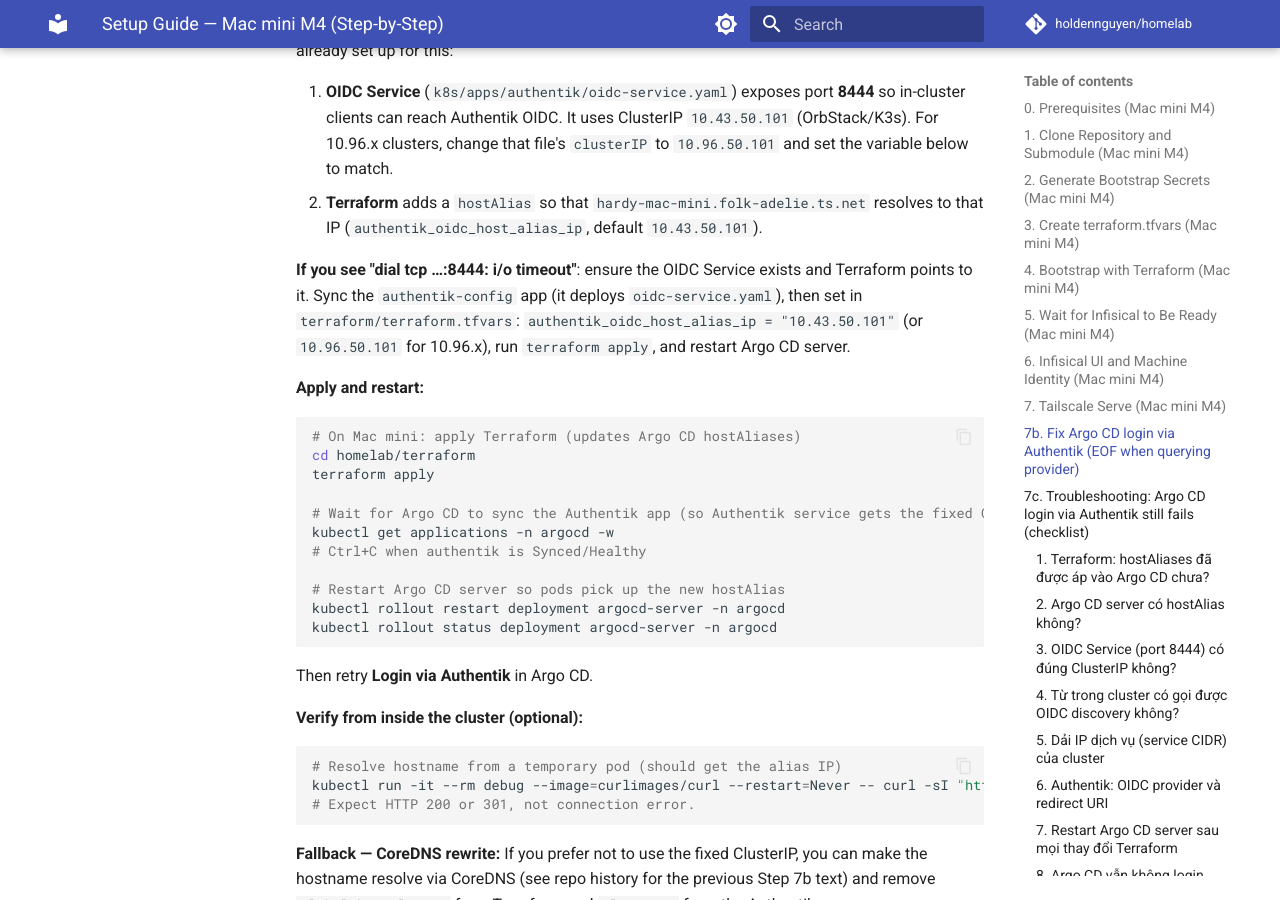
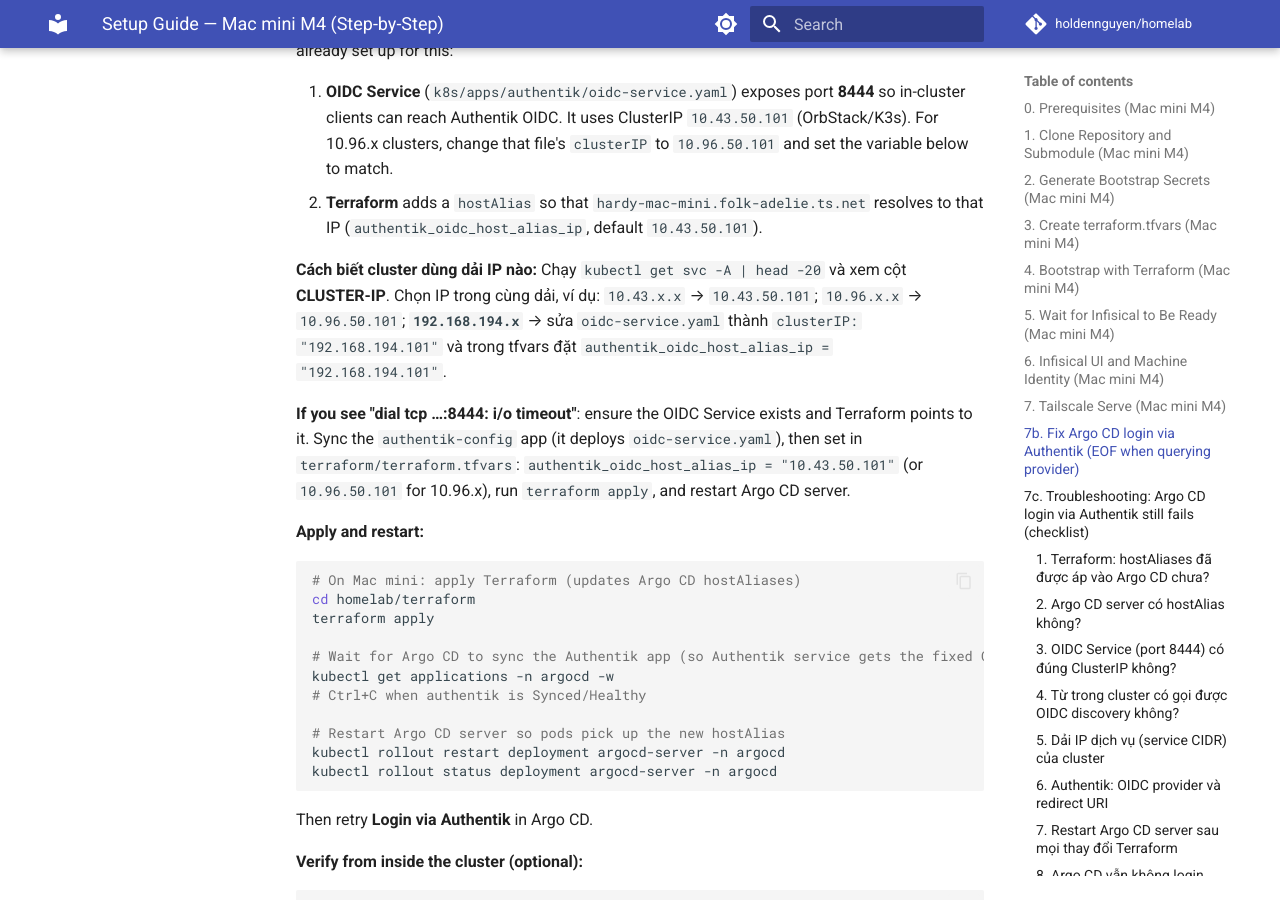
Before and after one commit to haingth77/homelab, an MkDocs documentation site: the page built from docs/getting-started/setup-mac-mini.md, in a window 1280 px wide and 900 px high, scrolled down 7236 px. Built offline with MkDocs 1.6.1 and Material for MkDocs 9.7.7, drawn with Linux system fonts in a browser that asks for light colours; comment, search, counter and statistics services are not loaded.

Commit message:
Update Authentik OIDC service documentation and Terraform variable descriptions to include support for 192.168.194.x CIDR. Clarified ClusterIP settings and troubleshooting steps for improved user guidance.

```diff
--- a/docs/getting-started/setup-mac-mini.md
+++ b/docs/getting-started/setup-mac-mini.md
@@ -252,6 +252,8 @@
 
 1. **OIDC Service** (`k8s/apps/authentik/oidc-service.yaml`) exposes port **8444** so in-cluster clients can reach Authentik OIDC. It uses ClusterIP `10.43.50.101` (OrbStack/K3s). For 10.96.x clusters, change that file's `clusterIP` to `10.96.50.101` and set the variable below to match.
 2. **Terraform** adds a `hostAlias` so that `hardy-mac-mini.folk-adelie.ts.net` resolves to that IP (`authentik_oidc_host_alias_ip`, default `10.43.50.101`).
+
+**Cách biết cluster dùng dải IP nào:** Chạy `kubectl get svc -A | head -20` và xem cột **CLUSTER-IP**. Chọn IP trong cùng dải, ví dụ: `10.43.x.x` → `10.43.50.101`; `10.96.x.x` → `10.96.50.101`; **`192.168.194.x`** → sửa `oidc-service.yaml` thành `clusterIP: "192.168.194.101"` và trong tfvars đặt `authentik_oidc_host_alias_ip = "192.168.194.101"`.
 
 
 **If you see "dial tcp …:8444: i/o timeout"**: ensure the OIDC Service exists and Terraform points to it. Sync the `authentik-config` app (it deploys `oidc-service.yaml`), then set in `terraform/terraform.tfvars`: `authentik_oidc_host_alias_ip = "10.43.50.101"` (or `10.96.50.101` for 10.96.x), run `terraform apply`, and restart Argo CD server.
```
Also changed, not shown: 2 other files.
